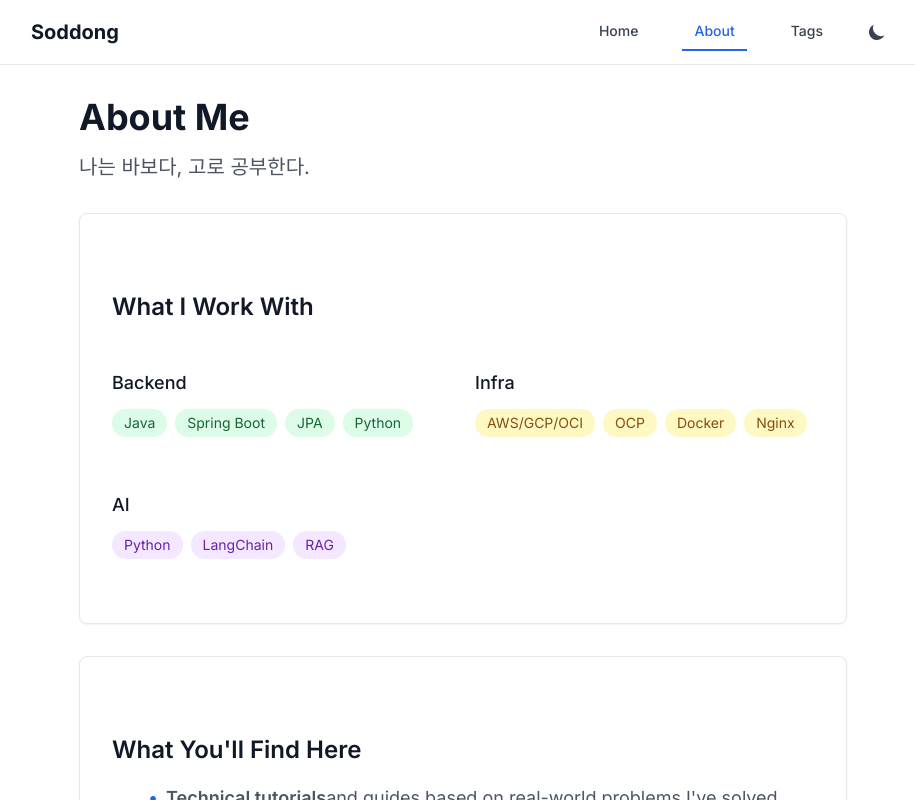
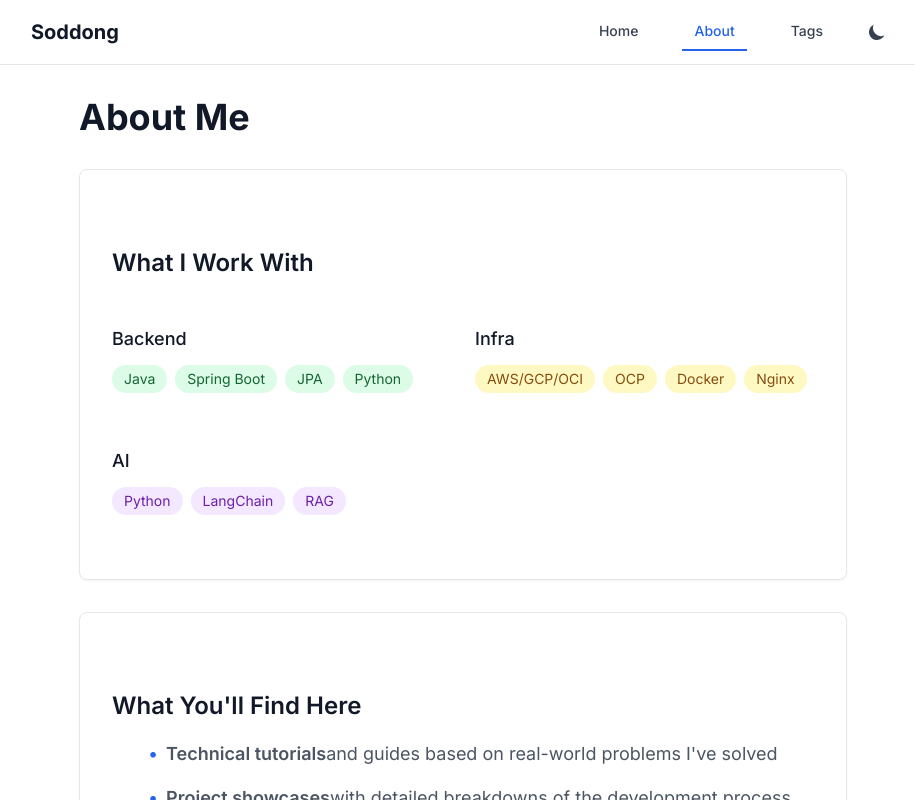
Before and after one commit to soddong/soddong-blog, a Next.js app: page /about in a window 1280 px wide. Shown: the top 800 px of the page, without its empty margins (177-1092 px from the left). Built offline with nearby package versions, Linux system fonts and the light colour scheme.

Commit message:
fix: 소개글 수정

```diff
--- a/app/about/page.tsx
+++ b/app/about/page.tsx
@@ -13,7 +13,7 @@ export default function About() {
           About Me
         </h1>
         <p className="text-xl text-gray-600 dark:text-gray-400">
-        나는 바보다, 고로 공부한다.
+
         </p>
       </div>
 
```
